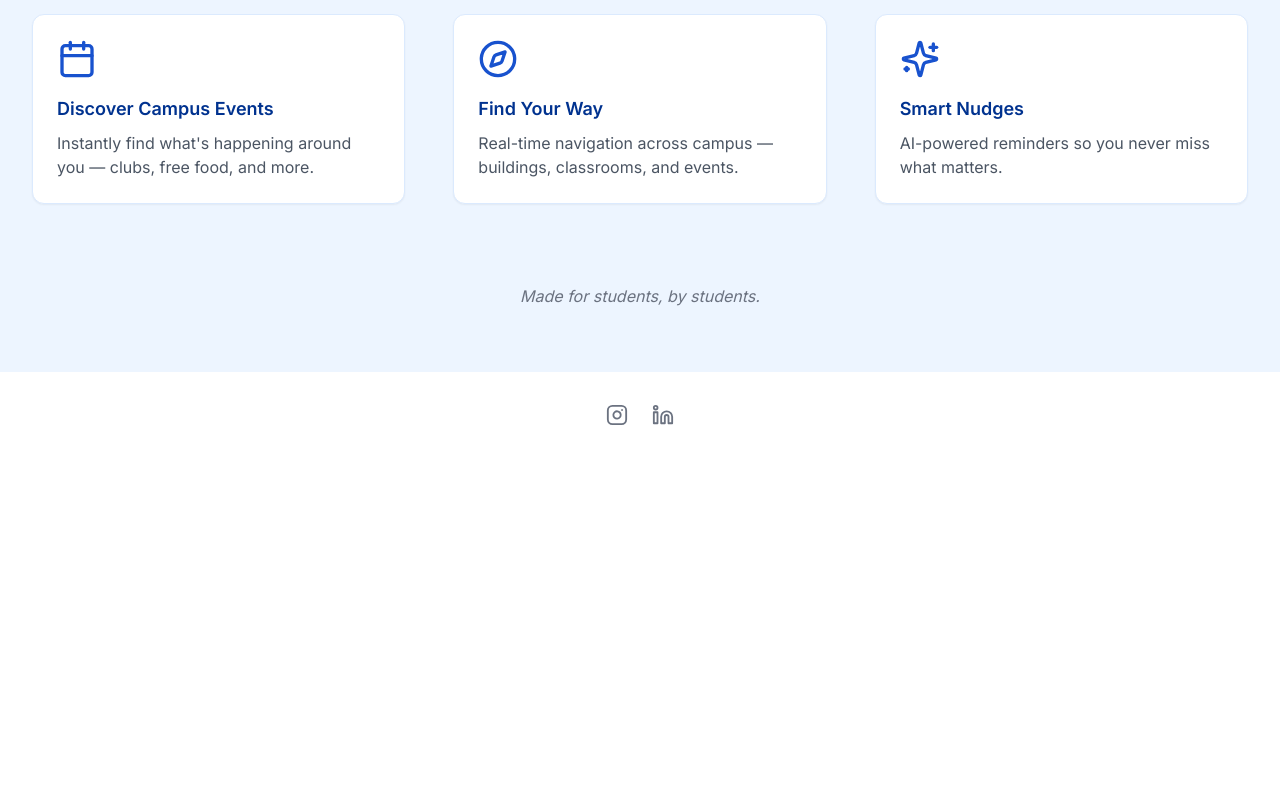
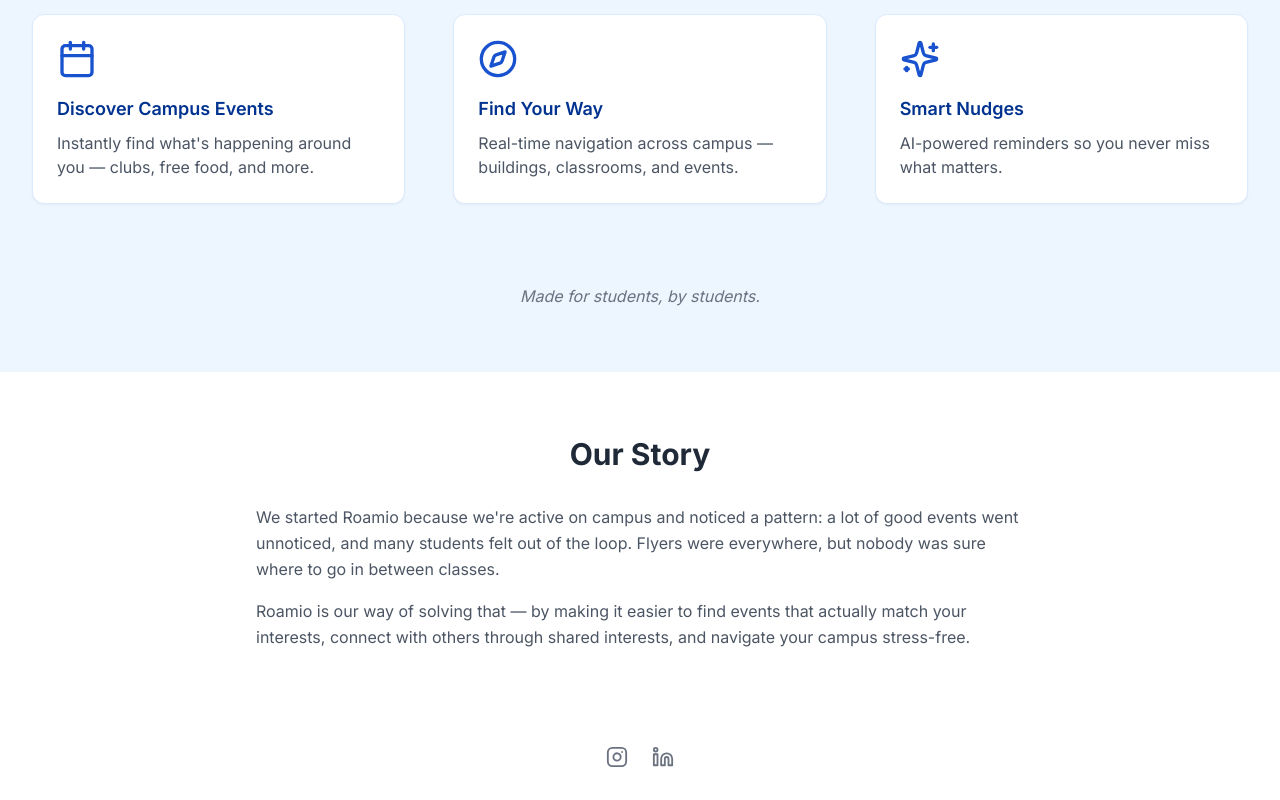
Before and after one commit to aryashahprog/roamio-waitlist-launch, a React (Vite) app: page / in a window 1280 px wide. Shown: the part 706-1506 px from the top of the page. Before the commit the page ends 1164 px from the top, so only its background shows below. Built offline with nearby package versions, Linux system fonts and the light colour scheme.

Commit message:
Add "Our Story" section
Adds a new section to the landing page describing the origin and mission of Roamio.

```diff
--- a/src/pages/Index.tsx
+++ b/src/pages/Index.tsx
@@ -60,6 +60,23 @@ const Index: React.FC = () => {
         </div>
       </section>
 
+      {/* Our Story Section */}
+      <section className="py-16 bg-white">
+        <div className="max-container">
+          <div className="max-w-3xl mx-auto">
+            <h2 className="text-3xl font-bold text-center text-gray-800 mb-8">Our Story</h2>
+            <div className="prose mx-auto text-gray-600 space-y-4 text-center sm:text-left">
+              <p className="leading-relaxed">
+                We started Roamio because we're active on campus and noticed a pattern: a lot of good events went unnoticed, and many students felt out of the loop. Flyers were everywhere, but nobody was sure where to go in between classes.
+              </p>
+              <p className="leading-relaxed">
+                Roamio is our way of solving that — by making it easier to find events that actually match your interests, connect with others through shared interests, and navigate your campus stress-free.
+              </p>
+            </div>
+          </div>
+        </div>
+      </section>
+
       {/* Footer */}
       <footer className="py-8 max-container">
         <div className="flex justify-center md:justify-start items-center gap-6 text-sm">
```
